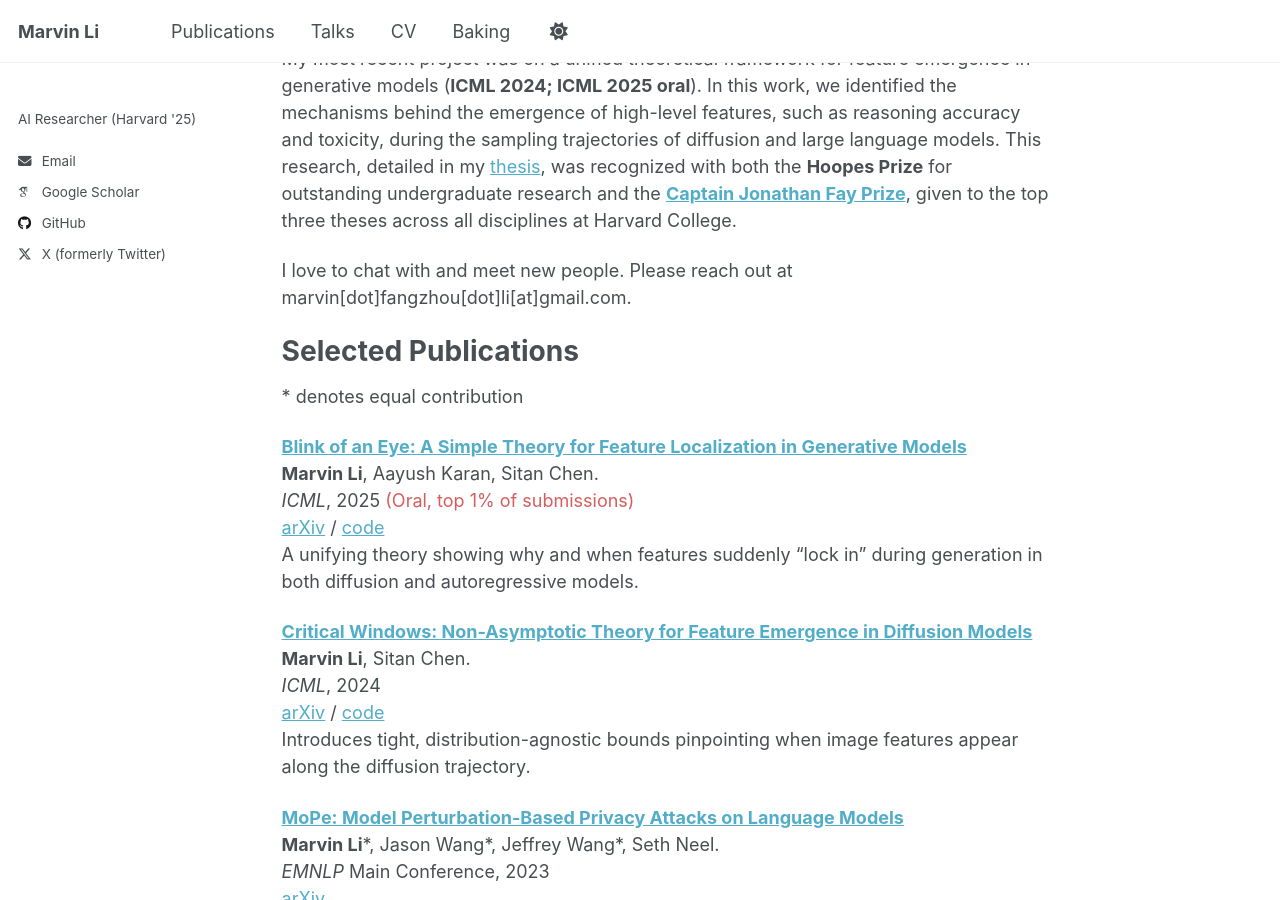
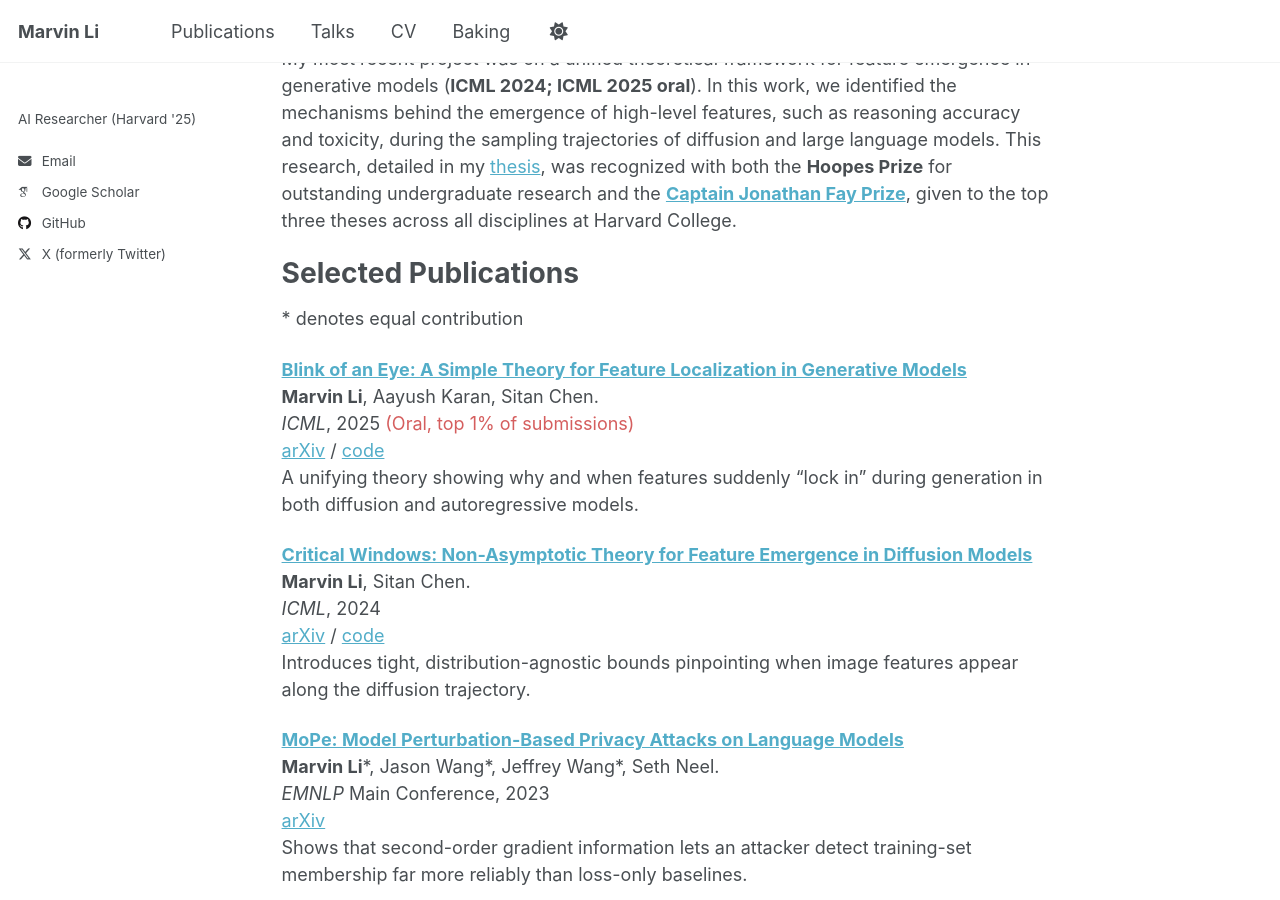
Before and after one commit to marvinfli/marvinfli.github.io, a Jekyll site: the page built from _pages/about.md, in a window 1280 px wide and 900 px high, scrolled down 359 px. Built offline with Jekyll 4.4.1, drawn with Linux system fonts in a browser that asks for light colours; some web fonts are replaced; a script that is not in the unit is left out.

Commit message:
remove reach out

```diff
--- a/_pages/about.md
+++ b/_pages/about.md
@@ -14,7 +14,6 @@ In the past, I have studied the **science and theory of generative models** and
 
 My most recent project was on a unified theoretical framework for feature emergence in generative models (**ICML 2024; ICML 2025 oral**). In this work, we identified the mechanisms behind the emergence of high-level features, such as reasoning accuracy and toxicity, during the sampling trajectories of diffusion and large language models. This research, detailed in my [thesis](/files/thesis.pdf), was recognized with both the **Hoopes Prize** for outstanding undergraduate research and the [**Captain Jonathan Fay Prize**](https://www.radcliffe.harvard.edu/news-and-ideas/harvard-radcliffe-institute-awards-2025-fay-prizes-for-outstanding-theses-of-graduating-class), given to the top three theses across all disciplines at Harvard College.
 
-I love to chat with and meet new people. Please reach out at marvin[dot]fangzhou[dot]li[at]gmail.com.
 
 # Selected Publications
 \* denotes equal contribution
```
